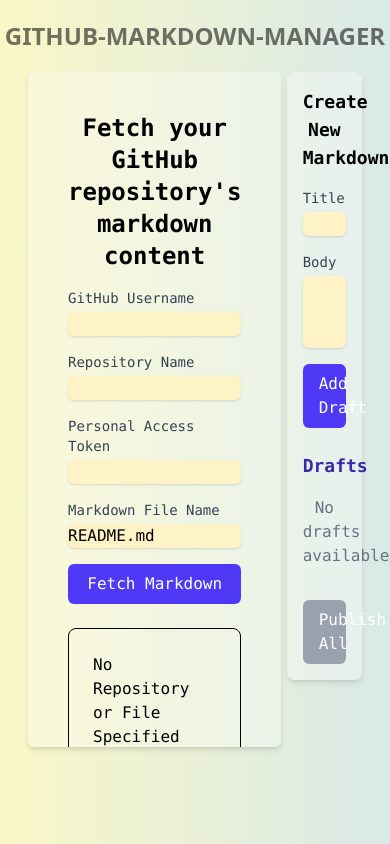
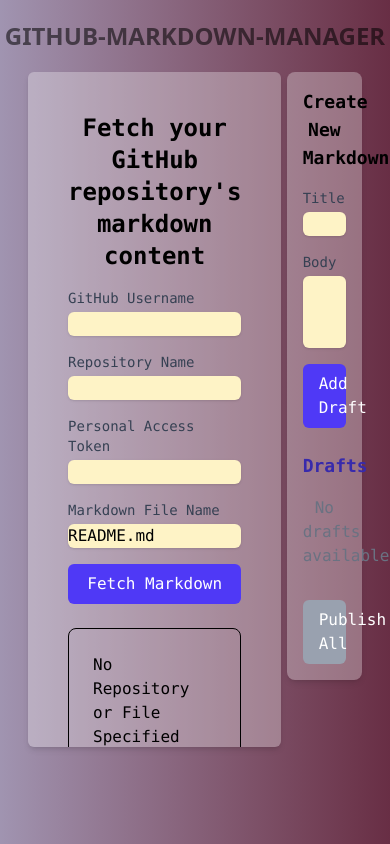
Before and after one commit to salmansaymon57/github-markdown-manager, a Next.js app: page / in a window 390 px wide. Built offline with nearby package versions, Linux system fonts and the light colour scheme.

Commit message:
Ready for Deployment

```diff
--- a/app/globals.css
+++ b/app/globals.css
@@ -33,3 +33,18 @@
     background-position: 100% 50%;
   }
 }
+
+@keyframes gradient {
+  0%, 100% {
+    background-position: 0% 50%;
+  }
+  50% {
+    background-position: 100% 50%;
+  }
+}
+
+@media (max-width: 768px) {
+  :root {
+    --animate-gradient: gradient 4s ease infinite; /* Faster animation on smaller screens */
+  }
+}
--- a/app/page.tsx
+++ b/app/page.tsx
@@ -60,7 +60,7 @@
 
 
         <div className="mt-5 ml-7 transition delay-150 col-span-2 min-h-[600px] max-h-[80vh] custom-scrollbar overflow-y-auto bg-white/30 shadow-md rounded-md w-1.6 lg:max-w-screen mx-auto p-10">
-          <h1 className="text-2xl text-center font-bold mb-4">Fetch your GitHub repository's markdown content</h1>
+          <h1 className="text-2xl text-center font-bold mb-4">Fetch your GitHub repository&apos;s markdown content</h1>
           <form action={updateMarkdown} className="mb-6 space-y-4">
             <div>
               <label htmlFor="username" className="block text-sm font-medium text-gray-700">GitHub Username</label>
--- a/eslint.config.mjs
+++ b/eslint.config.mjs
@@ -20,6 +20,11 @@
       "next-env.d.ts",
     ],
   },
+  {
+    rules: {
+      "@typescript-eslint/no-unused-vars": "off", // Disable unused vars rule
+    },
+  },
 ];
 
 export default eslintConfig;
```
